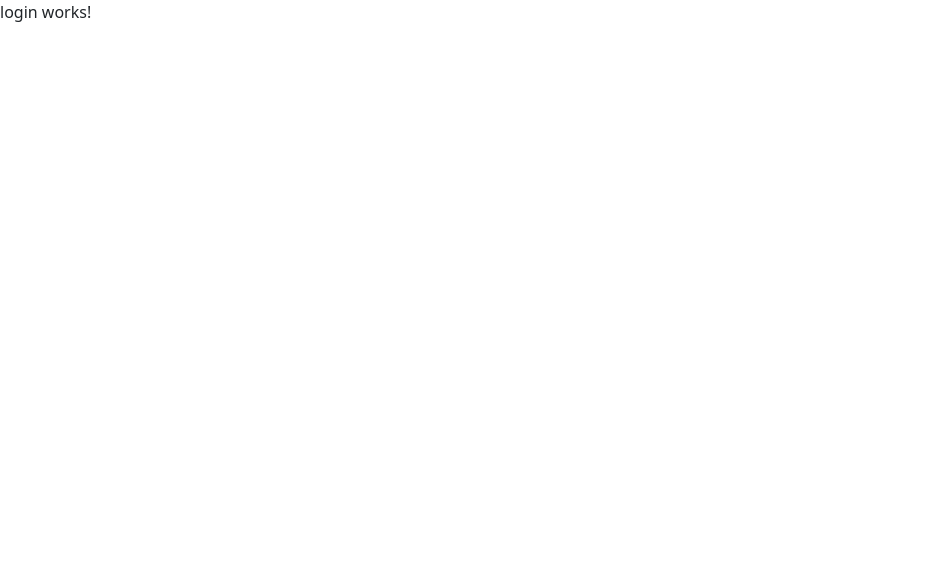
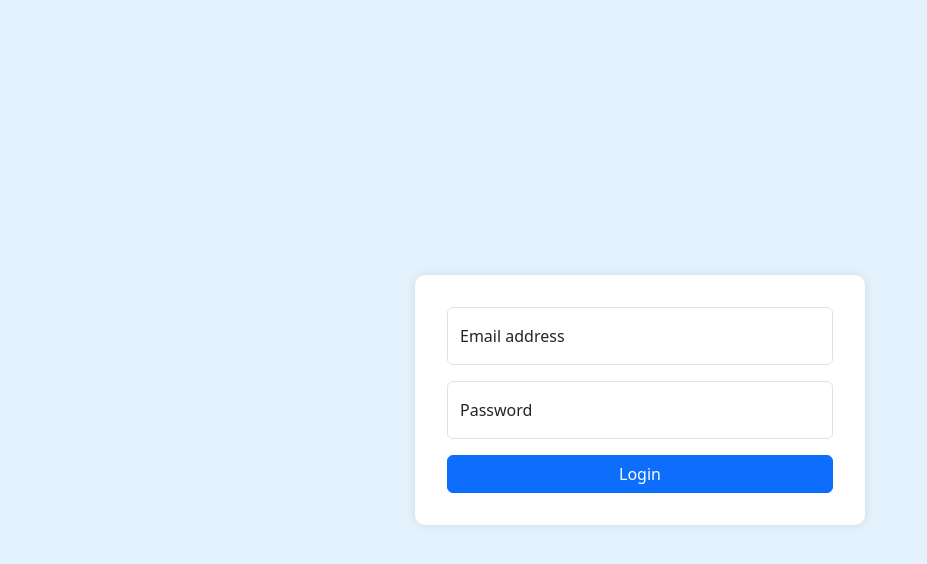
Before and after one commit to RhCodePi/blog-app-client, an Angular app: page /login in a window 1280 px wide. Shown: the top 564 px of the page, without its empty margins (0-927 px from the left). Built offline with nearby package versions, Linux system fonts and the light colour scheme.

Commit message:
feat(login): implement login UI layout

```diff
--- a/src/app/ui/layout/login/login.component.html
+++ b/src/app/ui/layout/login/login.component.html
@@ -1 +1,11 @@
-<p>login works!</p>
+<div class="login-container">
+    <div class="form-floating mb-3">
+      <input type="email" class="form-control" id="emailInput" placeholder="name@example.com">
+      <label for="emailInput">Email address</label>
+    </div>
+    <div class="form-floating mb-3">
+      <input type="password" class="form-control" id="passwordInput" placeholder="Password">
+      <label for="passwordInput">Password</label>
+    </div>
+    <button type="button" class="btn btn-primary w-100">Login</button>
+</div>
--- a/src/app/ui/layout/login/login.component.scss
+++ b/src/app/ui/layout/login/login.component.scss
@@ -0,0 +1,15 @@
+:host {
+    display: flex;
+    align-items: center;
+    justify-content: center;
+    height: 100vh;
+    background-color: #e3f2fd; // light blue
+  }
+
+  .login-container {
+    background-color: white;
+    padding: 2rem;
+    border-radius: 10px;
+    box-shadow: 0 0 10px rgba(0,0,0,0.1);
+    min-width: 450px;
+  }
```
